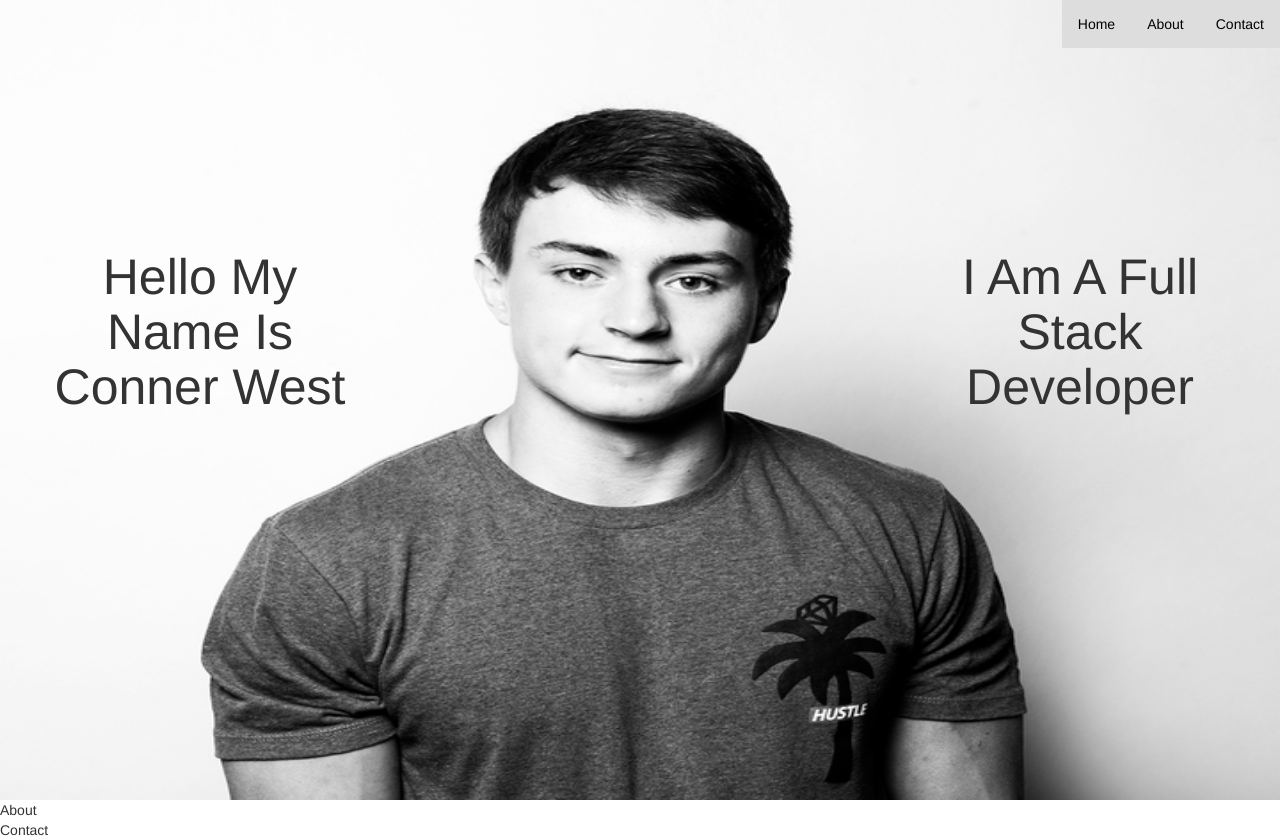
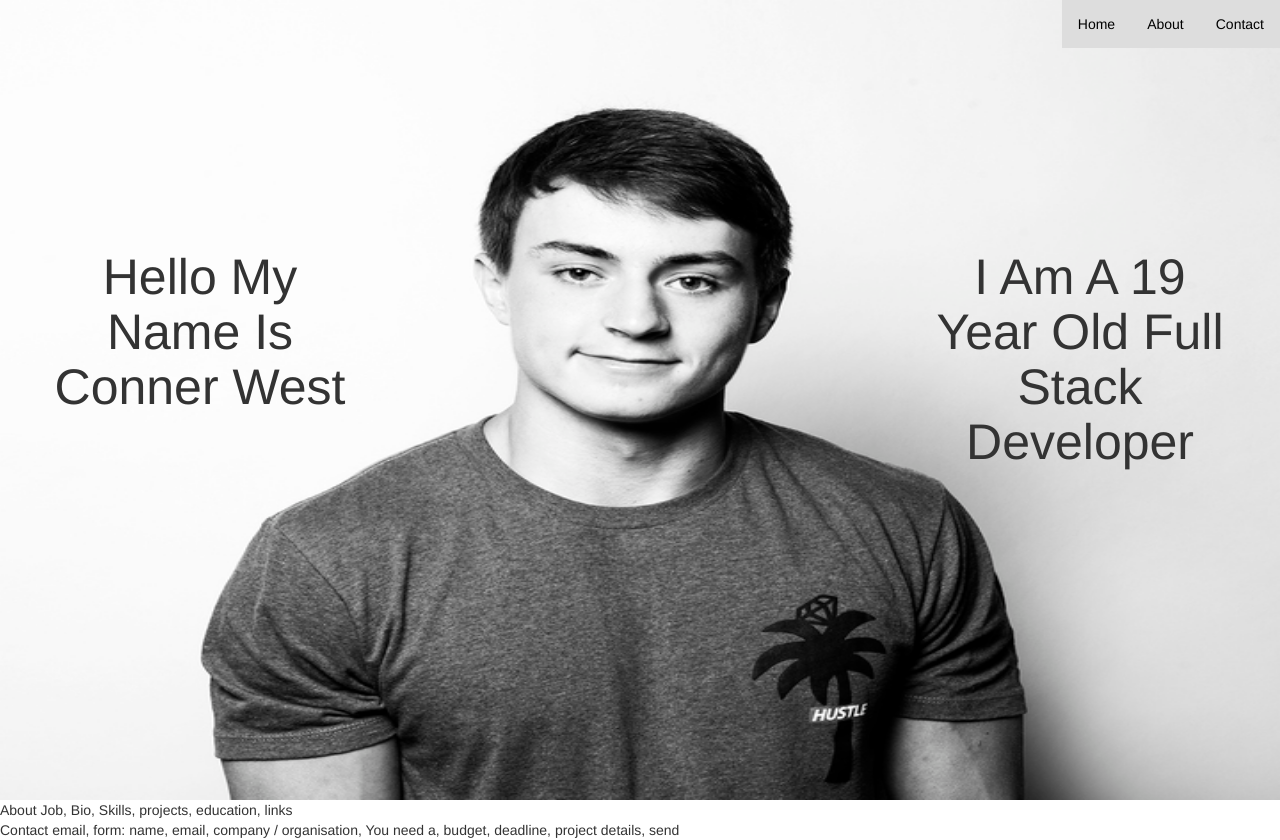
Before and after one commit to CWestBlue/conner.io, an Angular app: page / in a window 1280 px wide. Built offline with nearby package versions, Linux system fonts and the light colour scheme.

Commit message:
add description of what will be added

```diff
--- a/src/app/app.component.html
+++ b/src/app/app.component.html
@@ -11,12 +11,23 @@
   </div>
   <div id="image-text">
   <h1 class="h2" style="float: left; max-width: 300px; margin: 50px">Hello My Name Is Conner West</h1>
-  <h1 class="h2"  style="float: right; max-width: 300px; margin: 50px">I Am A Full Stack Developer</h1>
+  <h1 class="h2"  style="float: right; max-width: 300px; margin: 50px">I Am A 19 Year Old Full Stack Developer</h1>
   </div>
 </div>
 <div id="About" name="About">
   About
+  Job, Bio, Skills, projects, education, links
 </div>
 <div id="Contact" name="Contact">
   Contact
+  email,
+  form:
+  name,
+  email,
+  company / organisation,
+  You need a,
+  budget,
+  deadline,
+  project details,
+  send
 </div>
```
